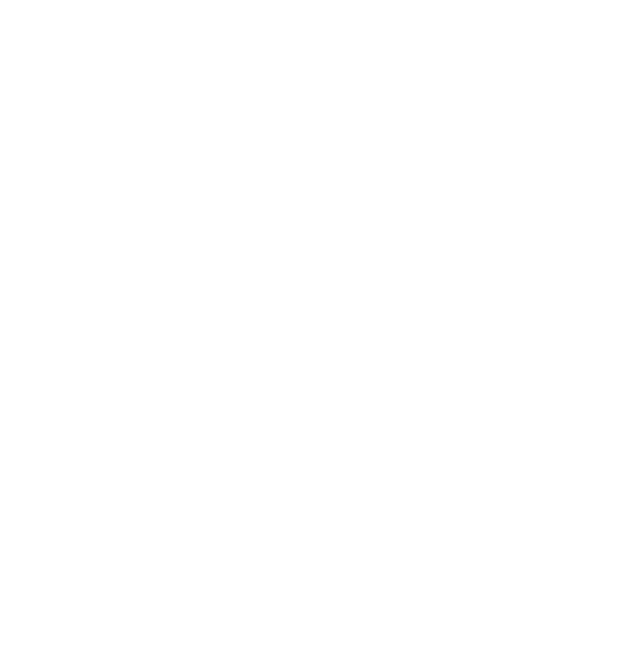
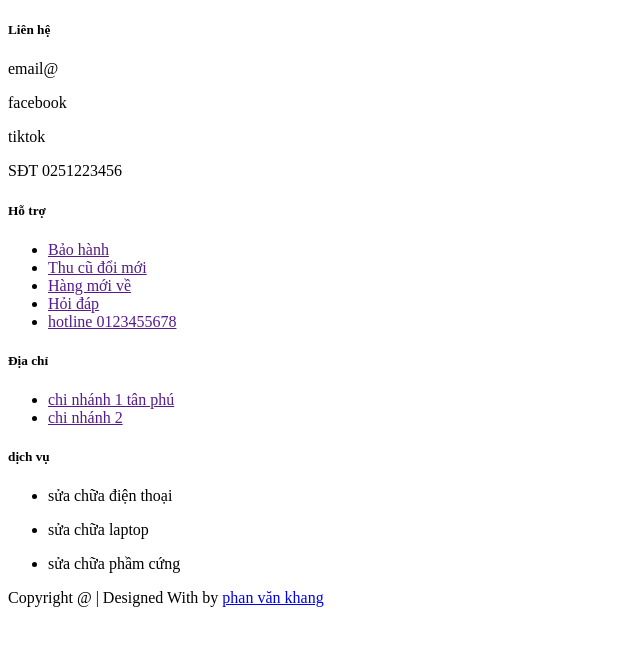
Before and after one commit to Zothing/zteam, a plain HTML site: page index.html in a window 1280 px wide. Shown: the whole page, without its empty margins (0-640 px from the left). Drawn offline with Linux system fonts and the light colour scheme.

Commit message:
footer
akaapple

```diff
--- a/index.html
+++ b/index.html
@@ -7,6 +7,80 @@
     <title>Document</title>
 </head>
 <body>
+        <footer class="footer">
+            <div class="container bottom_border">
+                <div class="row">
+                    <div class=" col-sm-4 col-md col-sm-4  col-12 col">
+                        <h5 class="headin5_amrc col_white_amrc pt2">Liên hệ</h5>
+                        <!--headin5_amrc-->
+                        <p class="mb10">email@</p>
+                        <p> facebook </p>
+                        <p> tiktok </p>
+                        <p> SĐT 0251223456 </p>
+
+
+                    </div>
+
+
+                    <div class=" col-sm-4 col-md  col-6 col">
+                        <h5 class="headin5_amrc col_white_amrc pt2">Hỗ trợ</h5>
+
+                        <ul class="footer_ul_amrc">
+                            <li><a href="">Bảo hành</a></li>
+                            <li><a href="">Thu cũ đổi mới</a></li>
+                            <li><a href="">Hàng mới về</a></li>
+                            <li><a href="">Hỏi đáp</a></li>
+                            <li><a href="">hotline 0123455678</a></li>
+
+                        </ul>
+
+                    </div>
+
+
+                    <div class=" col-sm-4 col-md  col-6 col">
+                        <h5 class="headin5_amrc col_white_amrc pt2">Địa chỉ</h5>
+
+                        <ul class="footer_ul_amrc">
+                            <li><a href="">chi nhánh 1 tân phú</a></li>
+                            <li><a href="">chi nhánh 2</a></li>
+
+                        </ul>
+
+                    </div>
+
+
+                    <div class=" col-sm-4 col-md  col-12 col">
+                        <h5 class="headin5_amrc col_white_amrc pt2">dịch vụ </h5>
+
+
+                        <ul class="footer_ul2_amrc">
+                            <li><a href="#"> </a>
+                                <p>sửa chữa điện thoại </p>
+                            </li>
+                            <li><a href="#"> </a>
+                                <p>sửa chữa laptop</p>
+                            </li>
+                            <li><a href="#"> </a>
+                                <p>sửa chữa phầm cứng </p>
+                            </li>
+                        </ul>
+
+                    </div>
+                </div>
+            </div>
+
+
+
+            <!--foote_bottom_ul_amrc ends here-->
+            <p class="text-center">Copyright @ | Designed With by <a href="#">phan văn khang </a></p>
+
+
+    </div>
+
+    </footer>
+
+
+
 
 </body>
 </html>
```
